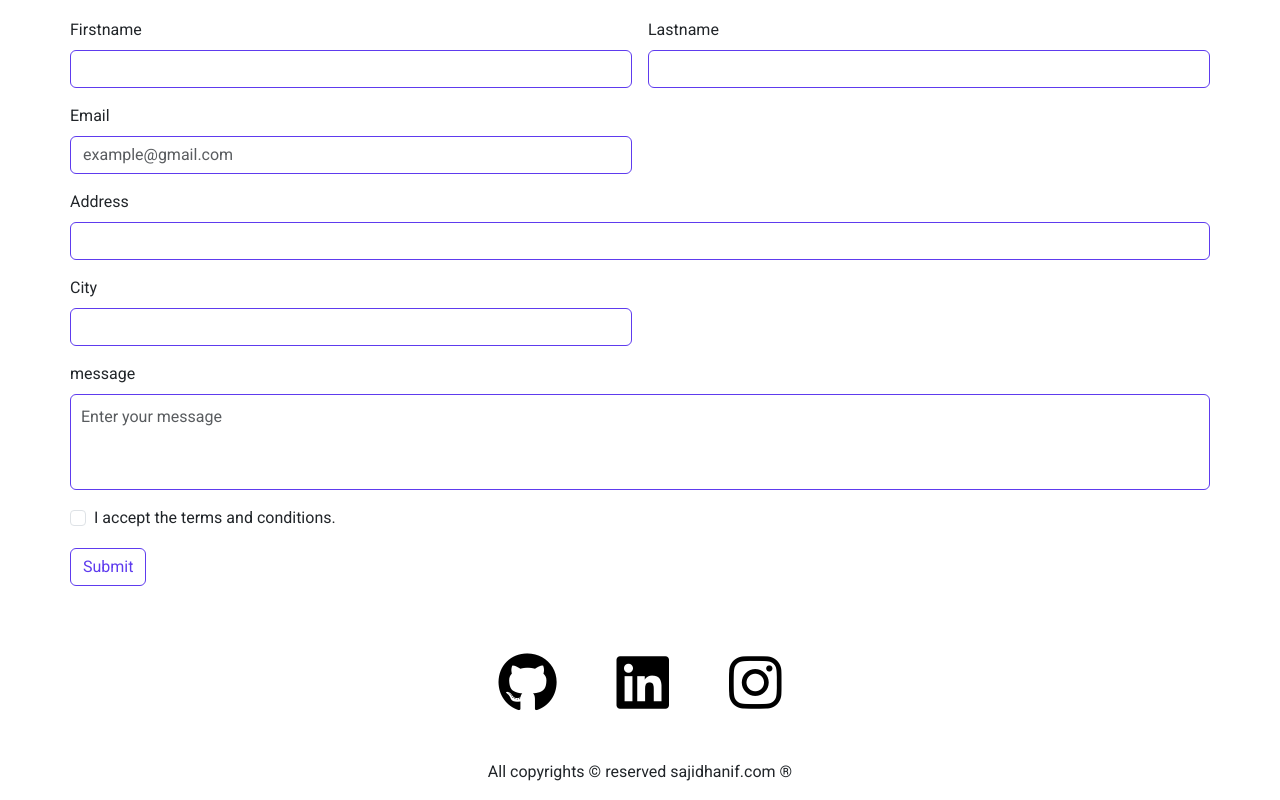
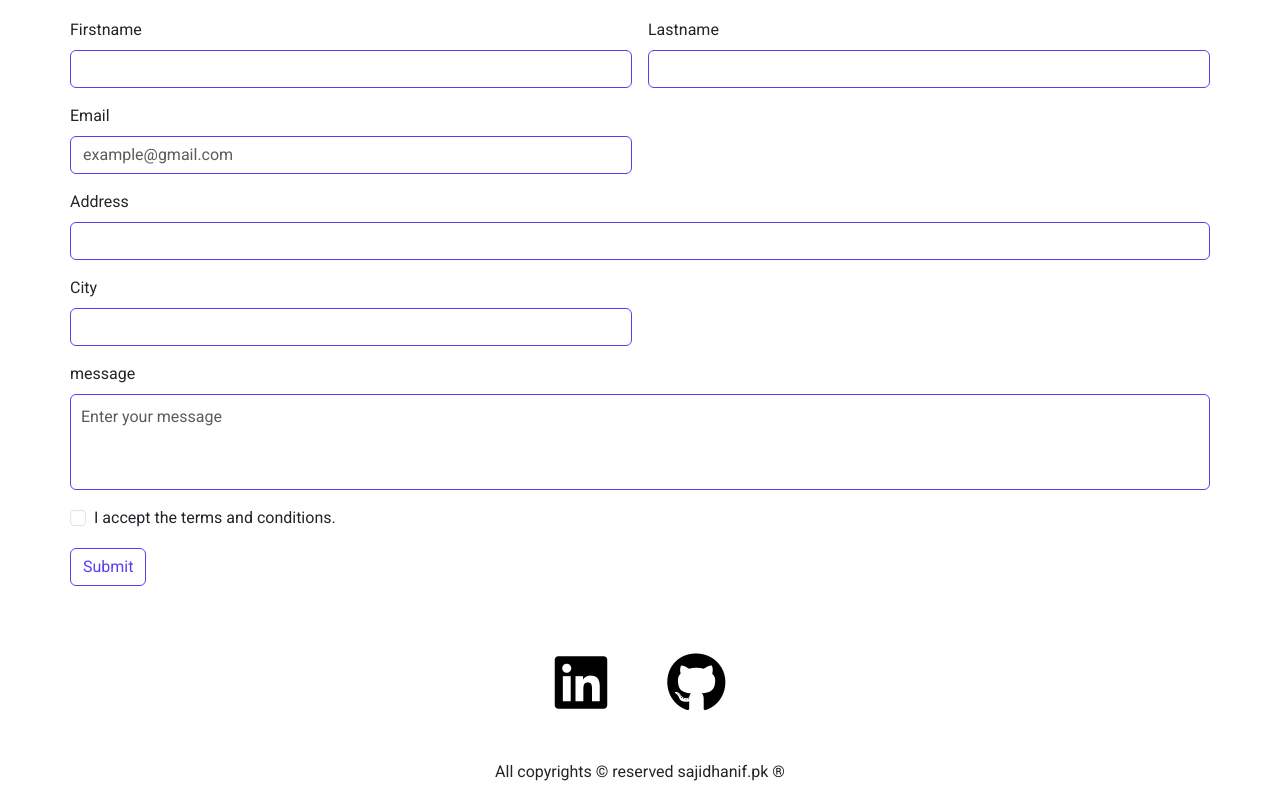
Before and after one commit to iamsajidhanif/CSS-Project03-PortfolioSite, a plain HTML site: page index.html in a window 1280 px wide. Shown: the part 2421-3221 px from the top of the page. Drawn offline with nearby package versions, Linux system fonts and the light colour scheme.

Commit message:
index.html updated

```diff
--- a/index.html
+++ b/index.html
@@ -183,9 +183,10 @@
                 <div class="col-sm-4 mt-4" style="display: flex; justify-content: center; align-items: center;">
                     <!-- <div class="social-media"> -->
                     <div class="social-media" style="display: contents;">
-                        <a href="#"><i class="fa-brands fa-github"></i></a>
-                        <a href="#"><i class="fa-brands fa-linkedin"></i></a>
-                        <a href="#"><i class="fa-brands fa-instagram"></i></a>
+                        <a href="https://www.linkedin.com/in/iamsajidhanif/" target="_blank" ><i class="fa-brands fa-linkedin"></i></a>
+                        <a href="https://github.com/iamsajidhanif" target="_blank"><i class="fa-brands fa-github"></i></a>
+                        <!-- <a href="#"><i class="fa-brands fa-instagram"></i></a> -->
+                        <!-- <a href="#"><i class="fa-brands fa-facebook"></i></a> -->
                     </div>
                 </div>
                 <div class="col-sm-4 mt-4">
@@ -194,7 +195,7 @@
             </div>
         </div>
     </section>
-    <p style="text-align: center">All copyrights &copy; reserved sajidhanif.com &reg;</p>
+    <p style="text-align: center">All copyrights &copy; reserved sajidhanif.pk &reg;</p>
 
 </body>
 
```
